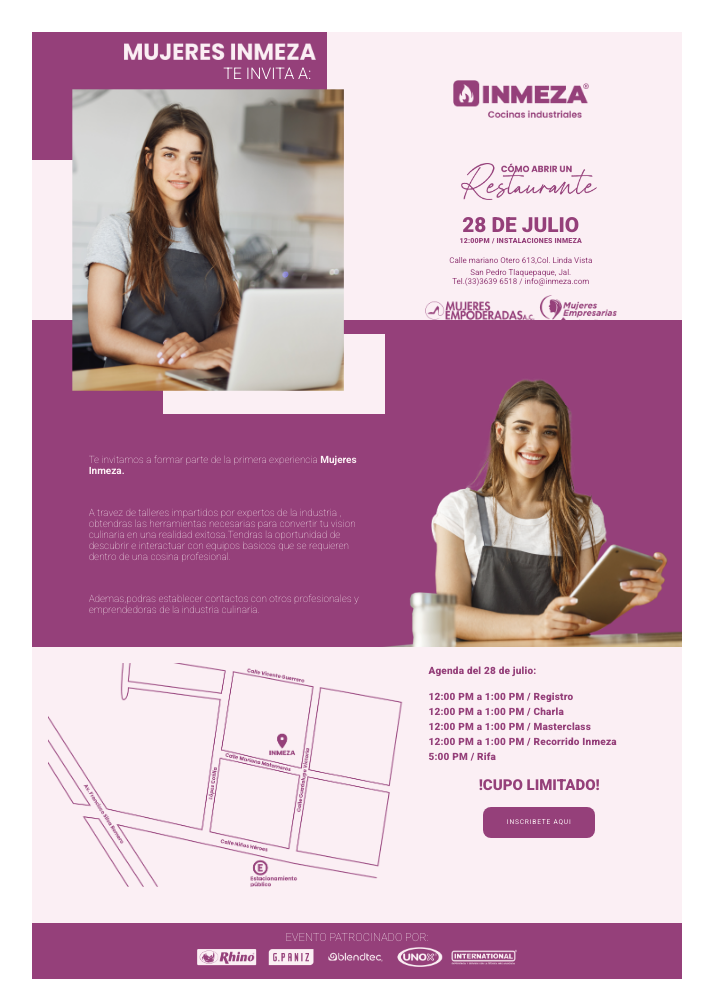
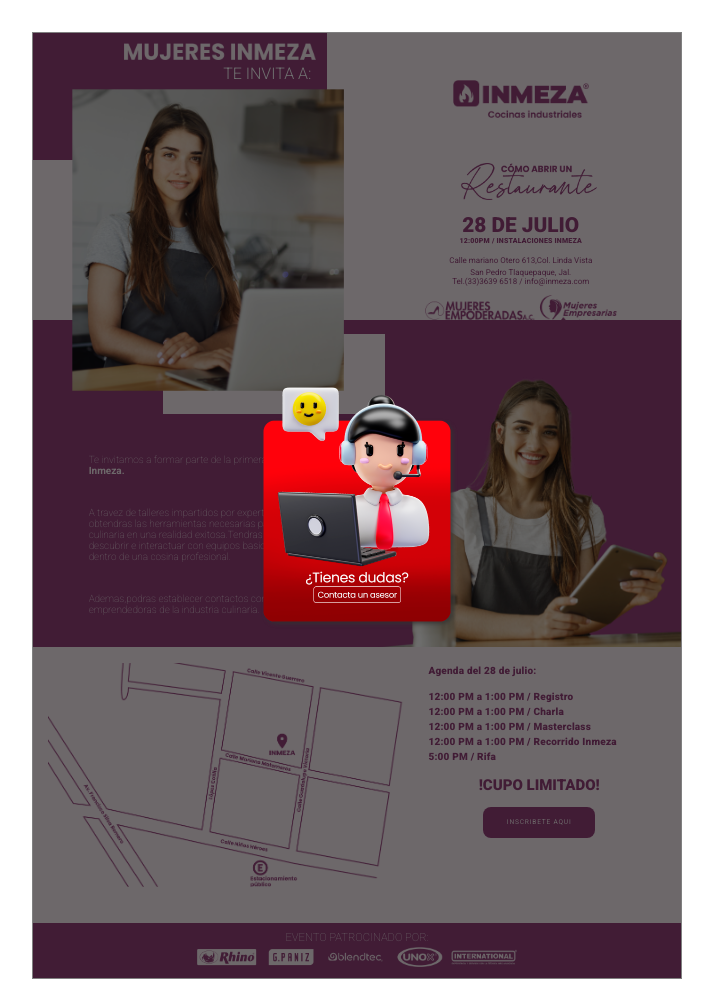
Before and after one commit to pichar376/inmeza-landing-page, a plain HTML site: page index.html in a window 1280 px wide. Shown: the whole page, without its empty margins (283-996 px from the left). Drawn offline with Linux system fonts and the light colour scheme.

Commit message:
added modal function

```diff
--- a/css/globalStyles.css
+++ b/css/globalStyles.css
@@ -2,6 +2,8 @@
   --primary-color: #95407a;
   --secondary-color: #fbeff4;
 }
+
+/* general reset */
 *,
 *:after,
 *:before {
@@ -20,6 +22,7 @@
   }
 }
 .container {
+  position: relative;
   background: var(--secondary-color);
   display: flex;
   flex-flow: column wrap;
@@ -339,3 +342,34 @@
   width: 100%;
   margin-bottom: 0.5rem;
 }
+.display--flex {
+  display: flex;
+}
+.display--none {
+  display: none;
+}
+.modal-container {
+  background-color: #00000090;
+  position: absolute;
+  top: 0;
+  right: 0;
+  bottom: 0;
+  left: 0;
+  border: thin solid grey;
+  justify-content: center;
+  align-items: center;
+  z-index: 995;
+}
+.modal-container__figure {
+  position: relative;
+  width: 8rem;
+  z-index: 999;
+
+  @media (min-width: 650px) {
+    width: 15rem;
+  }
+}
+.modal__img {
+  position: relative;
+  width: 100%;
+}
--- a/index.html
+++ b/index.html
@@ -141,8 +141,13 @@
         <img src="./images/Prueba tecnica assets/Grupo 17-1.png" alt="icons" class="footer_img">
       </figure>
     </footer>
+    <article class="modal-container">
+      <figure class="modal-container__figure">
+        <img src="./images/Prueba tecnica assets/Modal Inmeza.png" alt="modal" class="modal__img">
+      </figure>
+    </article>
   </div>
-
+  <script src="./scripts/main.js"></script>
 </body>
 
 </html>
--- /dev/null
+++ b/scripts/main.js
@@ -0,0 +1,17 @@
+//element selector
+const modal = document.querySelector('.modal-container');;
+
+//function for when the page is just loaded
+document.addEventListener("DOMContentLoaded", function () {
+  openModal()
+});
+
+
+
+//feature to add classes and have timer to disable them
+const openModal = () => {
+  modal.classList.add("display--flex")
+  setTimeout(() => {
+    modal.classList.add("display--none")
+  }, 30000);
+}
```
